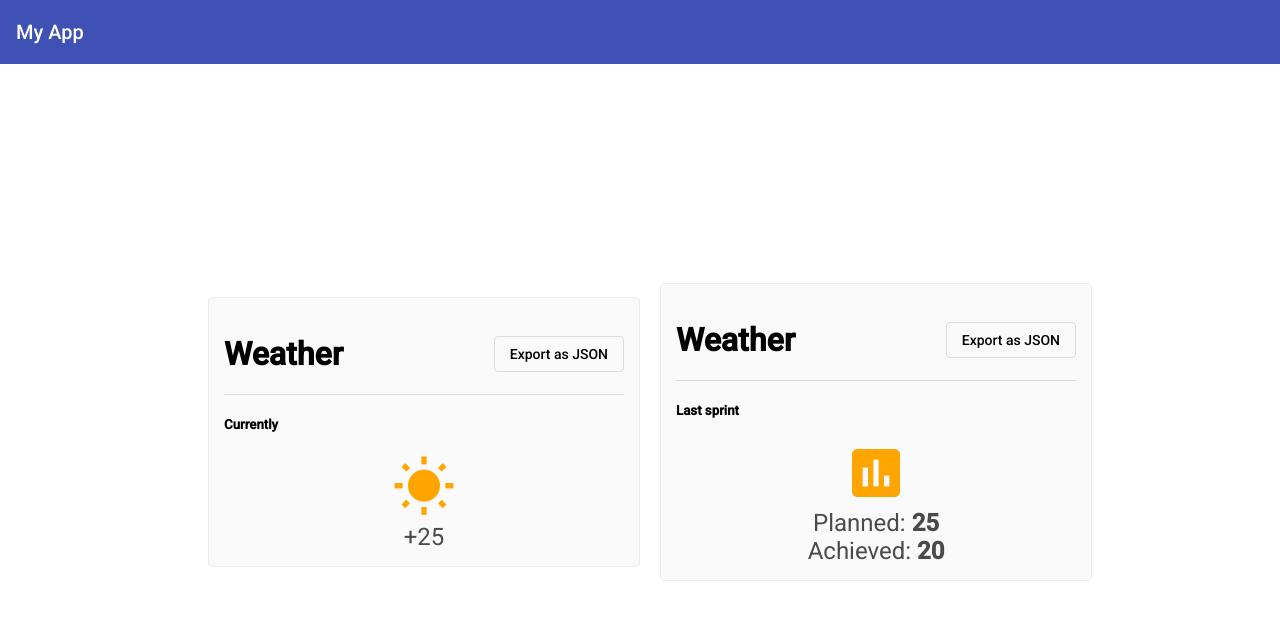
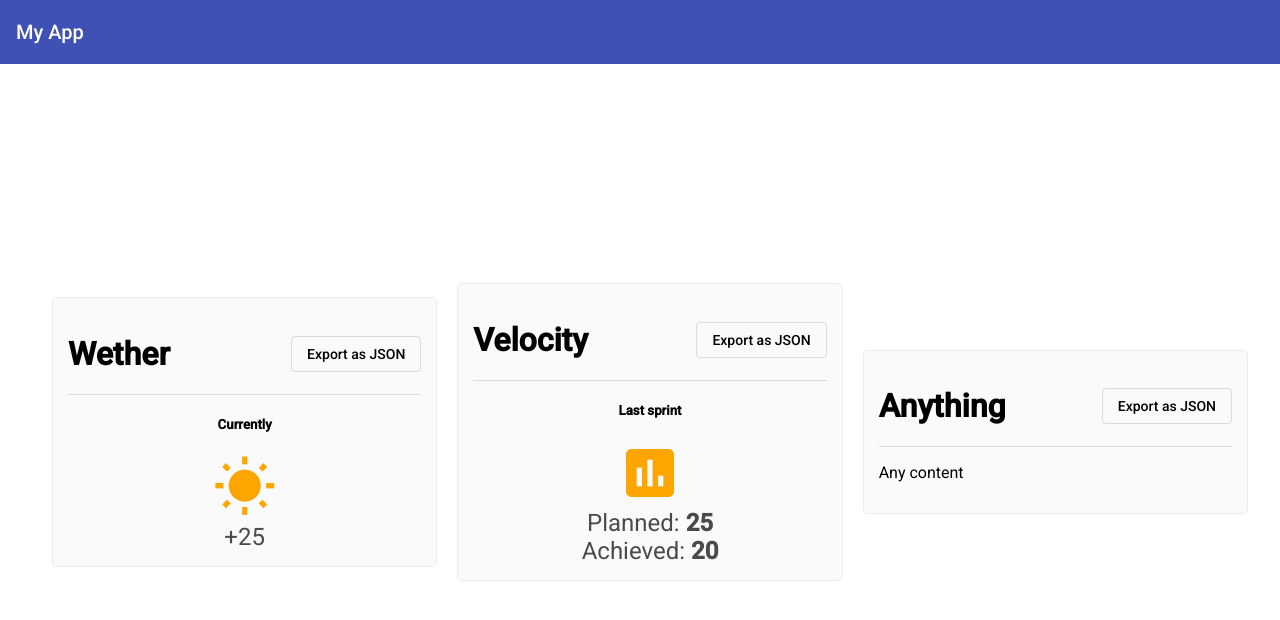
Before and after one commit to DMezhenskyi/solid-principles-in-angular, an Angular app: page / in a window 1280 px wide. Shown: the top 620 px of the page. Built offline with nearby package versions, Linux system fonts and the light colour scheme.

Commit message:
Precondition for Barbara liskov principle

```diff
--- a/src/app/app.component.ts
+++ b/src/app/app.component.ts
@@ -7,8 +7,15 @@ import { Component } from '@angular/core';
       <span>My App</span>
     </mat-toolbar>
     <main class="content">
-      <app-widget widget="wether"></app-widget>
-      <app-widget widget="velocity"></app-widget>
+      <app-widget title="Wether">
+        <app-wether-content></app-wether-content>
+      </app-widget>
+      <app-widget title="Velocity">
+        <app-velocity-content></app-velocity-content>
+      </app-widget>
+      <app-widget title="Anything">
+        <p>Any content</p>
+      </app-widget>
     </main>
   `,
   styles: [
--- /dev/null
+++ b/src/app/widget/velocity-content.component.ts
@@ -0,0 +1,15 @@
+import { Component } from '@angular/core';
+
+@Component({
+  selector: 'app-velocity-content',
+  template: `
+    <h5>Last sprint</h5>
+    <section class="widget-content">
+      <mat-icon class="widget-icon">assessment</mat-icon>
+      <div class="value">Planned: <strong>25</strong></div>
+      <div class="value">Achieved: <strong>20</strong></div>
+    </section>
+  `,
+  styleUrls: ['./widget-content.scss'],
+})
+export class VelocityContentComponent {}
--- /dev/null
+++ b/src/app/widget/wether-content.component.ts
@@ -0,0 +1,14 @@
+import { Component } from '@angular/core';
+
+@Component({
+  selector: 'app-wether-content',
+  template: `
+    <h5>Currently</h5>
+    <section class="widget-content">
+      <mat-icon class="widget-icon">wb_sunny</mat-icon>
+      <div class="value">+25</div>
+    </section>
+  `,
+  styleUrls: ['./widget-content.scss'],
+})
+export class WetherContentComponent {}
--- /dev/null
+++ b/src/app/widget/widget-content.scss
@@ -0,0 +1,17 @@
+:host {
+  display: block;
+  text-align: center;
+  position: relative;
+  min-width: 190px;
+}
+
+.widget-icon {
+  font-size: 64px;
+  width: 64px;
+  height: 64px;
+  color: orange;
+}
+.value {
+  font-size: 24px;
+  opacity: 0.7;
+}
--- a/src/app/widget/widget.component.ts
+++ b/src/app/widget/widget.component.ts
@@ -4,27 +4,13 @@ import { Component, Input } from '@angular/core';
   selector: 'app-widget',
   template: `
     <div class="header">
-      <h1>Weather</h1>
+      <h1>{{ title }}</h1>
       <button mat-stroked-button (click)="onExportJson()">
         Export as JSON
       </button>
     </div>
     <mat-divider></mat-divider>
-    <ng-container *ngIf="widget === 'wether'">
-      <h5>Currently</h5>
-      <section class="wether-widget">
-        <mat-icon class="widget-icon">wb_sunny</mat-icon>
-        <div class="value">+25</div>
-      </section>
-    </ng-container>
-    <ng-container *ngIf="widget === 'velocity'">
-      <h5>Last sprint</h5>
-      <section class="wether-widget">
-        <mat-icon class="widget-icon">assessment</mat-icon>
-        <div class="value">Planned: <strong>25</strong></div>
-        <div class="value">Achieved: <strong>20</strong></div>
-      </section>
-    </ng-container>
+    <ng-content></ng-content>
   `,
   styles: [
     `
@@ -37,33 +23,17 @@ import { Component, Input } from '@angular/core';
         width: 400px;
         margin-left: 20px;
       }
-      .wether-widget {
-        display: block;
-        text-align: center;
-        position: relative;
-        min-width: 190px;
-      }
       .header {
         display: flex;
         align-items: center;
         justify-content: space-between;
-      }
-      .widget-icon {
-        font-size: 64px;
-        width: 64px;
-        height: 64px;
-        color: orange;
-      }
-      .value {
-        font-size: 24px;
-        opacity: 0.7;
       }
     `,
   ],
 })
 export class WidgetComponent {
   @Input()
-  widget: 'wether' | 'velocity' = 'wether';
+  title: string = '';
   onExportJson() {
     console.log('Export Json logic..');
   }
```
Also changed, not shown: src/app/app.module.ts (+8 -1 lines).
